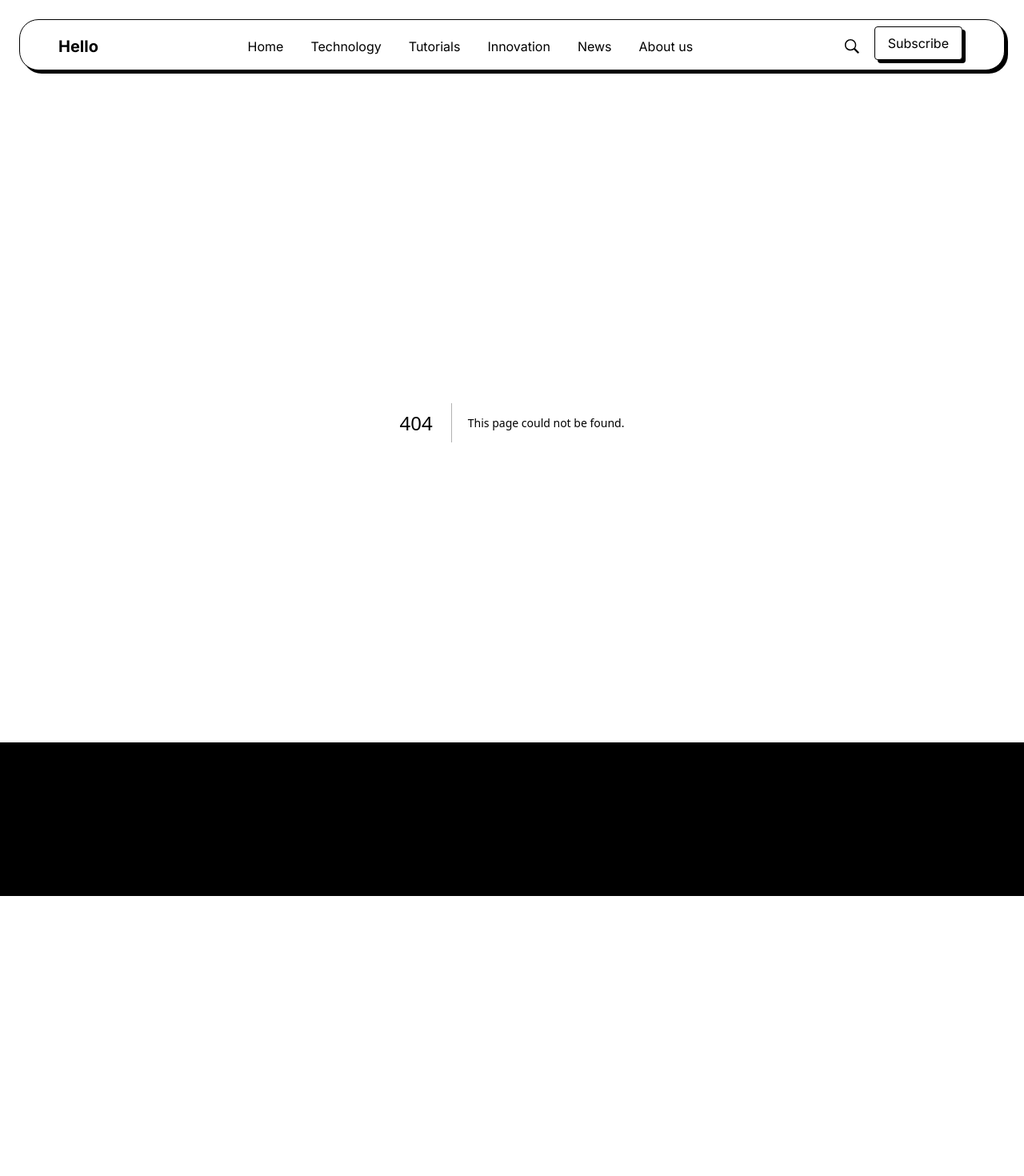
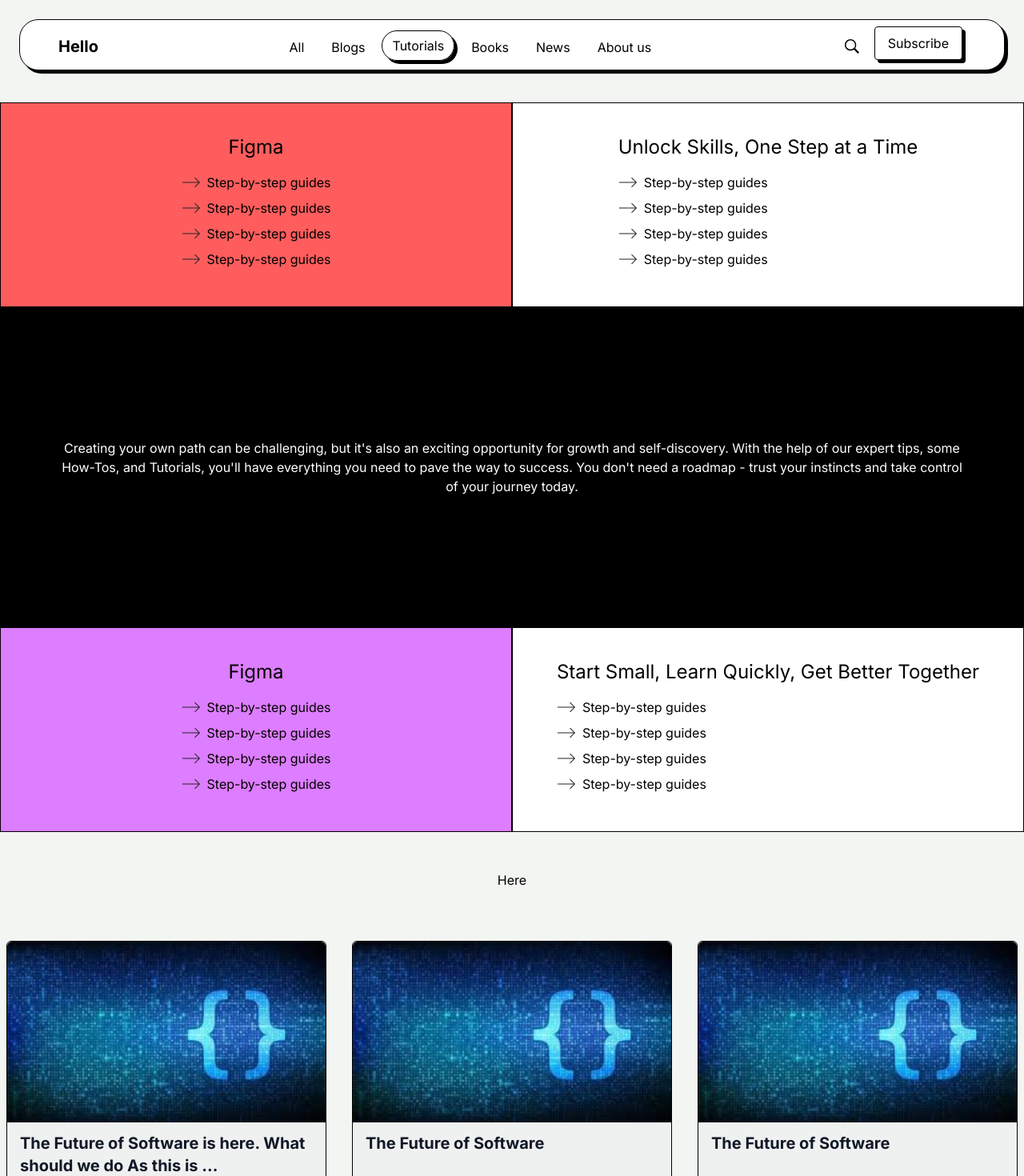
Before and after one commit to Nilesh-Meena/Blog, a Next.js app: page /Tutorials in a window 1280 px wide. Before the commit this address had no page. Shown: the top 1470 px of the page at 80% size. Before the commit the page ends 1120 px from the top, so only its background shows below. Built offline with nearby package versions, Linux system fonts and the light colour scheme.

Commit message:
Tutorial Page Added, and some UI changes

```diff
--- a/app/Innovation/page.tsx
+++ /dev/null
@@ -1,13 +0,0 @@
-import React from "react";
-import { Metadata } from "next";
-
-export const metadata: Metadata = {
-  title: "Innovation ",
-  description: "All new Innovation from the world of Software",
-};
-
-function Innovation() {
-  return <div>Innovation Page</div>;
-}
-
-export default Innovation;
--- a/app/News/page.tsx
+++ b/app/News/page.tsx
@@ -12,14 +12,7 @@ export const metadata: Metadata = {
 function News() {
   return (
     <>
-      <Head>
-        <title>News</title>
-        <meta
-          name="description"
-          content="All the latest news from the world of Software"
-        />
-      </Head>
-      <div>
+      <div className="mt-32 mx-5">
         <div>Hello, this is the News page</div>
         <ArticleCard />
       </div>
--- a/app/Subscribe/page.tsx
+++ b/app/Subscribe/page.tsx
@@ -8,7 +8,20 @@ export const metadata: Metadata = {
 };
 
 function Subscribe() {
-  return <div>Subscribe Page</div>;
+  return (
+    <div className="pb-4">
+      <div>Subscribe Page</div>
+      <div className="flex space-x-4">
+        <div className="w-1/2 p-4 border border-black shadow-[0.25rem_0.25rem]">
+          <h2 className="text-3xl">Turn your curisoty into skills.</h2>
+          <p className="">Get your hot & fresh cup of Tech tutorial.</p>
+        </div>
+        <div className="w-1/2 p-4">
+          <h2>Right</h2>
+        </div>
+      </div>
+    </div>
+  );
 }
 
 export default Subscribe;
--- /dev/null
+++ b/app/Tutorials/page.tsx
@@ -0,0 +1,109 @@
+import React from "react";
+import { Metadata } from "next";
+import Image from "next/image";
+import rightArrow from "@/public/Icons/rightArrow.svg";
+import ArticleCard from "@/components/ArticleCard";
+import { column } from "@/interfaces/interfaces";
+
+export const metadata: Metadata = {
+  title: "Tutorials",
+  description: "Roadmap to learn some skills",
+};
+
+const Column = ({ bgColor, title, items }: column) => (
+  <div
+    className={`w-full md:w-1/2 md:h-64 ${bgColor} flex items-center justify-center border border-black border-solid h-full md:border md:border-black md:border-solid`}
+  >
+    <div className="block mx-12 my-12">
+      <h3 className="text-2xl text-center mb-4">{title}</h3>
+      <ul role="list">
+        {items.map((item, index) => (
+          <li key={index} className="flex items-center mb-2">
+            <Image
+              src={rightArrow}
+              width={24}
+              height={24}
+              alt="right arrow"
+              className="inline-block mr-2"
+            />
+            {item}
+          </li>
+        ))}
+      </ul>
+    </div>
+  </div>
+);
+
+function Tutorials() {
+  return (
+    <>
+      <div className="mt-12 md:mt-32 h-auto md:h-1/2">
+        {/* Two columns */}
+        <div className="mb-12">
+          <div className="flex flex-col md:flex-row">
+            {/* Left column */}
+            <Column
+              bgColor="bg-prime-red"
+              title="Figma"
+              items={[
+                "Step-by-step guides",
+                "Step-by-step guides",
+                "Step-by-step guides",
+                "Step-by-step guides",
+              ]}
+            />
+            {/* Right column */}
+            <Column
+              bgColor="bg-white"
+              title="Unlock Skills, One Step at a Time"
+              items={[
+                "Step-by-step guides",
+                "Step-by-step guides",
+                "Step-by-step guides",
+                "Step-by-step guides",
+              ]}
+            />
+          </div>
+          {/* Text content */}
+          <div className="flex bg-black w-full h-[400px] flex-col items-center justify-center">
+            <span className="text-white mx-4 my-2 md:mx-12 md:my-12 md:px-6 md:py-6 text-center">
+              Creating your own path can be challenging, but it's also an
+              exciting opportunity for growth and self-discovery. With the help
+              of our expert tips, some How-Tos, and Tutorials, you'll have
+              everything you need to pave the way to success. You don't need a
+              roadmap - trust your instincts and take control of your journey
+              today.
+            </span>
+          </div>
+          <div className="flex flex-col md:flex-row">
+            {/* Left column */}
+            <Column
+              bgColor="bg-prime-purple"
+              title="Figma"
+              items={[
+                "Step-by-step guides",
+                "Step-by-step guides",
+                "Step-by-step guides",
+                "Step-by-step guides",
+              ]}
+            />
+            {/* Right column */}
+            <Column
+              bgColor="bg-white"
+              title="Start Small, Learn Quickly, Get Better Together"
+              items={[
+                "Step-by-step guides",
+                "Step-by-step guides",
+                "Step-by-step guides",
+                "Step-by-step guides",
+              ]}
+            />
+          </div>
+        </div>
+      </div>
+      <ArticleCard />
+    </>
+  );
+}
+
+export default Tutorials;
--- a/app/globals.css
+++ b/app/globals.css
@@ -19,6 +19,10 @@
 /* styles.css */
 html {
   overflow-y: scroll;
+}
+
+body {
+  background-color: #f2f5f2;
 }
 /* :root {
   --foreground-rgb: 0, 0, 0;
--- a/app/layout.tsx
+++ b/app/layout.tsx
@@ -3,6 +3,8 @@ import { Inter } from "next/font/google";
 import "./globals.css";
 import { Navbar } from "@/components";
 import Footer from "@/components/Footer";
+
+// className="flex-grow mt-32 mx-5"
 
 const inter = Inter({ subsets: ["latin"] });
 
@@ -21,7 +23,7 @@ export default function RootLayout({
       <body className={`${inter.className}`}>
         <div className="flex flex-col min-h-screen">
           <Navbar />
-          <div className="flex-grow mt-32 mx-5">{children}</div>
+          <div>{children}</div>
           <Footer />
         </div>
       </body>
--- a/components/ArticleCard.tsx
+++ b/components/ArticleCard.tsx
@@ -5,7 +5,7 @@ import Image from "next/image";
 import { ArticleProps } from "@/interfaces/interfaces";
 
 const ArticleAuthor = ({ author }: { author: string }) => (
-  <div className="flex space-x-2">
+  <div className="px-4 py-4 flex space-x-2">
     <div className="flex items-center space-x-2">
       <Image
         src="/images/Avatar.jpg"
@@ -28,37 +28,38 @@ const ArticleComponent = ({ title, coverImage, description }: ArticleProps) => {
   return (
     <li className="relative w-full group ">
       <div
-        className="px-4 py-4 md:w-full mb-12 ml-8 sm:ml-2
+        className=" md:w-full mb-12 ml-8 sm:ml-2
           bg-light-white-100 border border-solid border-black
           transition-[0.2s]
-          translate-x-[-0.25rem] translate-y-[-0.25rem] shadow-[0.25rem_0.25rem_rgba(0,0,0)] active:translate-x-0 active:shadow-none
+          rounded-md
+          hover:translate-x-[-0.25rem] hover:translate-y-[-0.25rem] hover:shadow-[0.25rem_0.25rem_rgba(0,0,0)] active:translate-x-0 active:shadow-none
            cursor-pointer
 
           "
       >
+        {/* Cover Image */}
+        <div className="mb-1 overflow-hidden">
+          <Image
+            src={coverImage}
+            width={20}
+            height={10}
+            layout="responsive"
+            className="w-full rounded-t-md"
+            alt="Cover Image"
+          />
+        </div>
         {/* Title */}
         <h1
-          className="text-base sm:h-[84px] md:text-xl font-bold text-gray-900 group-hover:underline
+          className="px-4 py-2 text-base sm:h-[84px] md:text-xl font-bold text-gray-900 group-hover:underline
         md:h-16 "
         >
           {title.length > 60
             ? title.slice(0, title.lastIndexOf(" ", 60)) + " ..."
             : title}
         </h1>
-        {/* Cover Image */}
-        <div className="mt-4 overflow-hidden">
-          <Image
-            src={coverImage}
-            width={20}
-            height={10}
-            layout="responsive"
-            className="transform transition-transform hover:scale-110"
-            alt="Cover Image"
-          />
-        </div>
         {/* Description */}
         <div
-          className="mt-4 mb-8 text-sm sm:text-base sm:mb-2 md:h-16
+          className="px-4 py-2 mb-8 text-sm sm:text-base sm:mb-2 md:h-16
           sm:h-16
          "
         >
--- a/components/Navbar.tsx
+++ b/components/Navbar.tsx
@@ -36,31 +36,66 @@ const MobileLink = ({
   );
 };
 
-const NavLinks = ({ href, children, className }: NavLinksProps) => {
+const NavLinks = ({
+  href,
+  children,
+  className,
+  dropdownItems,
+}: NavLinksProps) => {
   const pathname: string = usePathname();
+  const [isHovered, setIsHovered] = useState(false);
   const isActive = pathname === href;
 
-  const defaultClasses = `inline-block align-middle text-ellipsis border border-solid
+  const defaultClasses = ` align-middle text-ellipsis border border-solid
   transition-[0.2s] px-3 py-2 relative
   border-transparent hover:border hover:border-solid hover:border-black rounded-3xl
   hover:shadow-[0.25rem_0.25rem_rgba(0,0,0)] hover:translate-x-[-0.25rem]
   hover:translate-y-[-0.25rem] active:translate-x-0 active:shadow-none`;
 
-  const activeClasses = `text-ellipsis px-3 py-2 border border-solid border-black rounded-3xl shadow-[0.25rem_0.25rem_rgba(0,0,0)]`;
+  const activeClasses = ` text-ellipsis px-3 py-2 border border-solid border-black rounded-3xl shadow-[0.25rem_0.25rem_rgba(0,0,0)] translate-x-[-0.25rem] translate-y-[-0.25rem]
+ `;
+
   const linkClasses = clsx(
     isActive ? activeClasses : defaultClasses,
     className
   );
 
+  const handleMouseEnter = () => {
+    setIsHovered(true);
+  };
+
+  const handleMouseLeave = () => {
+    setIsHovered(false);
+  };
+
   return (
-    <Link href={href} className={linkClasses}>
+    <div className="relative group">
+      <Link
+        href={href}
+        className={linkClasses}
+        onMouseEnter={handleMouseEnter}
+        onMouseLeave={handleMouseLeave}
+      >
         {children}
       </Link>
+      {isHovered && dropdownItems && (
+        <div className="flex flex-col">
+          {dropdownItems.map((item) => (
+            <div key={item} className="flex flex-col">
+              <span className="text-xl">{item}</span>
+              <span className="text-xl">{item}</span>
+              <span className="text-xl">{item}</span>
+            </div>
+          ))}
+        </div>
+      )}
+    </div>
   );
 };
 
 const Navbar = () => {
   const [isScrolled, setIsScrolled] = useState(false);
+  // mobile menu is open or closed
   const [isOpen, setIsOpen] = useState(false);
 
   useEffect(() => {
@@ -145,10 +180,10 @@ const Navbar = () => {
                   : "w-70%"
               }`}
             >
-              <NavLinks href="/">Home</NavLinks>
-              <NavLinks href="/Technology">Technology</NavLinks>
-              <NavLinks href="/">Tutorials</NavLinks>
-              <NavLinks href="/Innovation">Innovation</NavLinks>
+              <NavLinks href="/">All</NavLinks>
+              <NavLinks href="/Technology">Blogs</NavLinks>
+              <NavLinks href="/Tutorials">Tutorials</NavLinks>
+              <NavLinks href="/">Books</NavLinks>
               <NavLinks href="/News">News</NavLinks>
               <NavLinks href="/">About us</NavLinks>
             </div>
--- a/tailwind.config.ts
+++ b/tailwind.config.ts
@@ -16,6 +16,17 @@ const config: Config = {
         TWMedium: ["TWMedium", "sans-serif"],
       },
       colors: {
+        "prime-yellow": "#FFC900",
+        "prime-yello-secondary": "#FFF503",
+        "prime-pink": "#FF90E8",
+        "prime-blue": "#38DBFF",
+        "prime-orange": "#FFB443",
+        "prime-red": "#FF5D5D",
+        "prime-green": "#00FF75",
+        "prime-purple": "#DD7DFF",
+
+        "prime-dark": "#000",
+
         "black-100": "#2B2C35",
         "button-primary": {
           DEFAULT: "#ff90e8",
```
Also changed, not shown: interfaces/interfaces.ts (+8 -0 lines), public/Icons/rightArrow.svg (added), public/Images/anim1.gif (added). Lines whose indentation alone changed are shown as unchanged.
